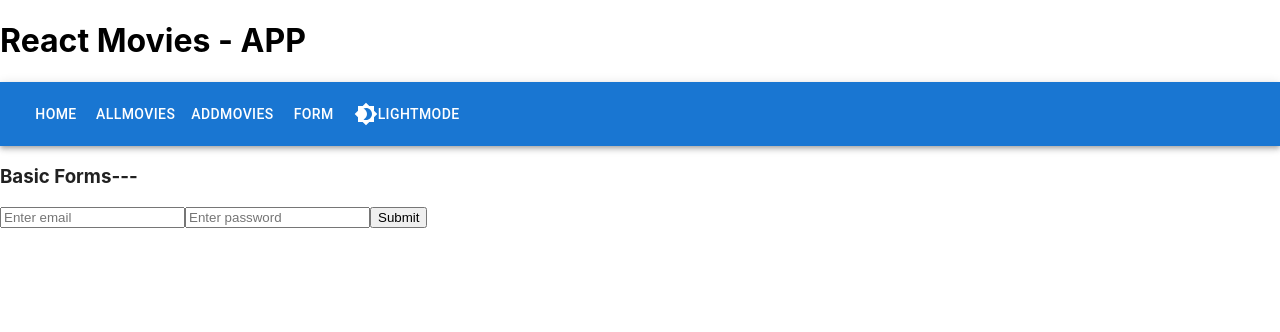
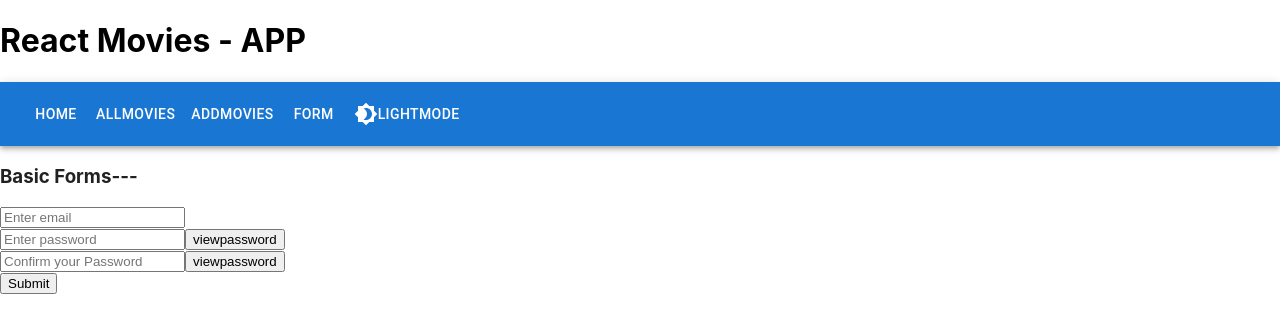
Before and after one commit to venkatachalamGopal/React-MoviesAPP, a React (Create React App) app: page / in a window 1280 px wide. Both pictures are taken after a click on the button "FORM". Shown: the top 332 px of the page. Built offline with nearby package versions, Linux system fonts and the light colour scheme.

Commit message:
password

```diff
--- a/src/form.js
+++ b/src/form.js
@@ -1,17 +1,22 @@
 import { useFormik } from "formik";
 import * as yup from 'yup'
+import { useState } from "react";
 
 const formvalidationSchema=yup.object({
     email:yup.string().email().required(),
     password:yup.string().min(8).required(),
+    confirm_password:yup.string().required().oneOf([yup.ref('password'),null],"password mismatch")
 })
 
 export function FormValidation(){
+    const[hide,setHide]=useState(false)
+    const[show,setShow]=useState(false)
     const formik=useFormik({
-        initialValues:{email:"",password:""},
+        initialValues:{email:"",password:"",confirm_password:""},
         validationSchema:formvalidationSchema,
-        onSubmit:(obj)=>{
+        onSubmit:(obj,action)=>{
             console.log(obj);
+            action.resetForm()
         }
     })
 
@@ -22,14 +27,33 @@ export function FormValidation(){
         <>
         <h3>Basic Forms---</h3>
         <form  onSubmit={formik.handleSubmit}>
+            <div>
             <input type='email' name="email" value={formik.values.email}
                 onChange={formik.handleChange}
                 onBlur={formik.handleBlur}
                 placeholder="Enter email"/>{formik.touched.email && formik.errors.email ? formik.errors.email:null}
-            <input type='password' name="password"
+            </div>
+            <div>
+            <input type={hide?"text":"password"}
+            name="password" value={formik.values.password}
                 onChange={formik.handleChange}
                 onBlur={formik.handleBlur}
-                placeholder="Enter password"/>{formik.touched.password && formik.errors.password ? formik.errors.password:null}
+                placeholder="Enter password"/>
+                <button type="button" onClick={()=>setHide(!hide)}>viewpassword</button>
+                {formik.touched.password && formik.errors.password ? formik.errors.password:null}
+            </div>
+
+                <div>
+                <input type={show?"text":"password"}
+            name="confirm_password" value={formik.values.confirm_password}
+                onChange={formik.handleChange}
+                onBlur={formik.handleBlur}
+                placeholder="Confirm your Password"/>
+                <button type="button" onClick={()=>setShow(!show)}>viewpassword</button>
+                {formik.touched.confirm_password && formik.errors.confirm_password ? formik.errors.confirm_password:null}
+                </div>
+
+
             <button type="submit">Submit</button>
         </form>
 
```
